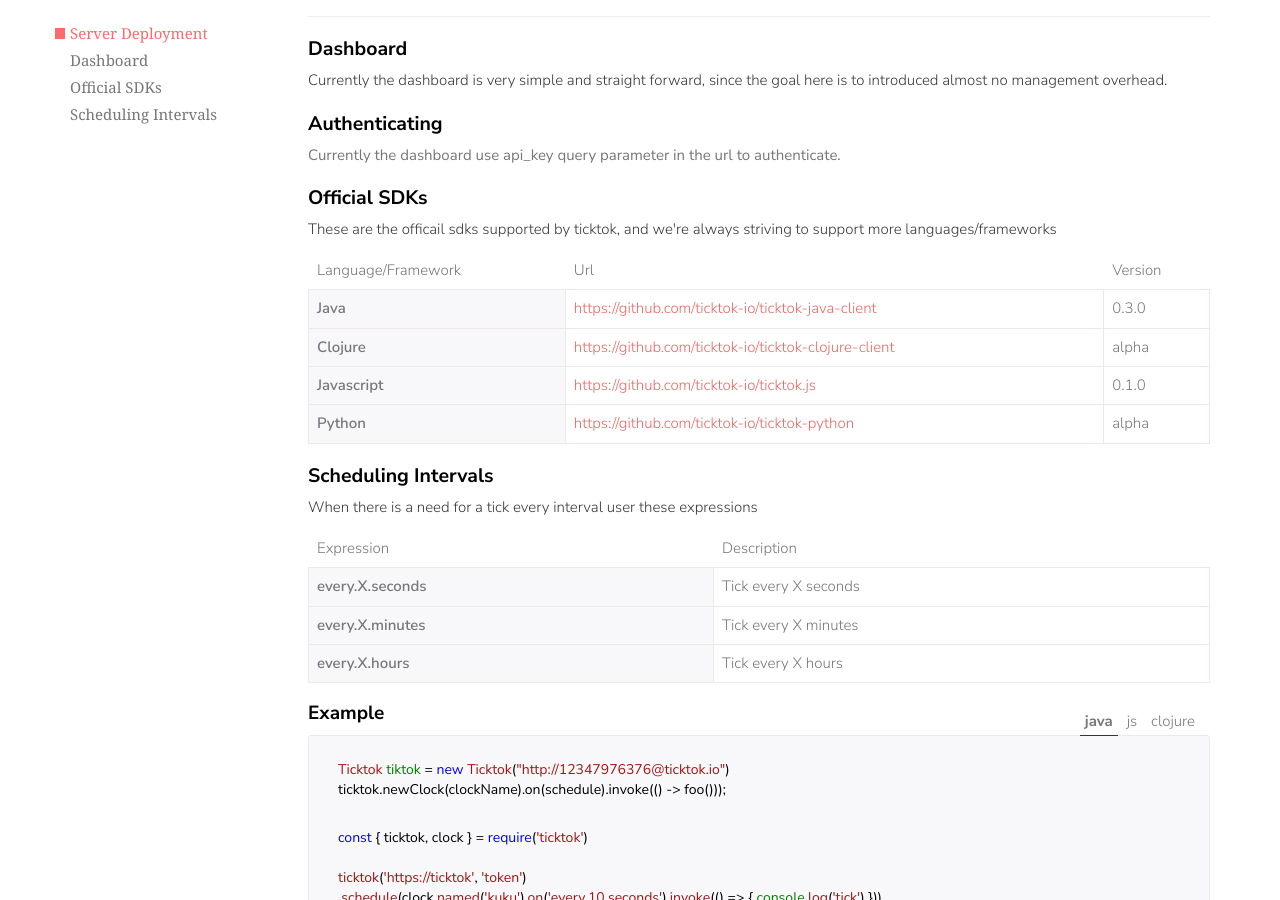
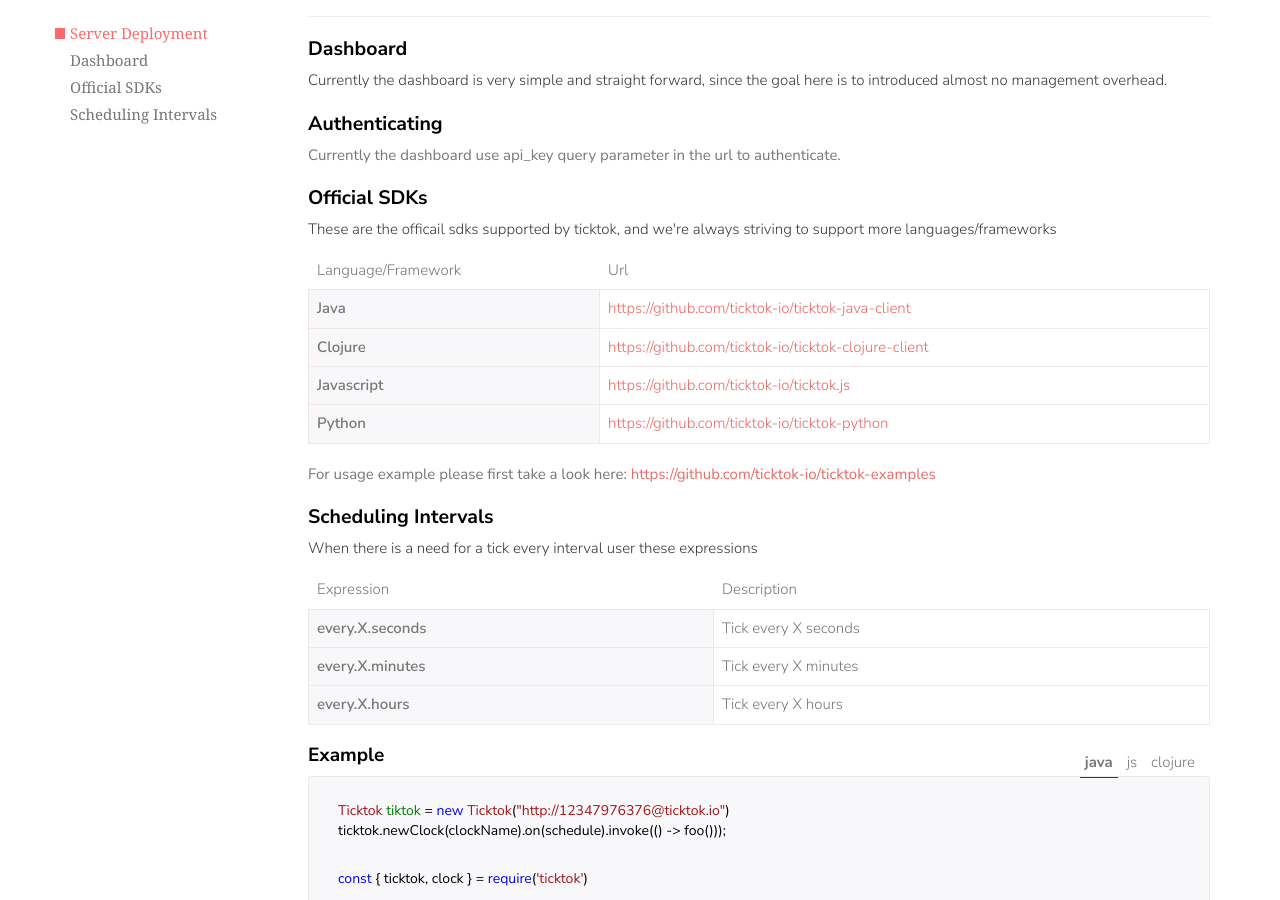
Before and after one commit to ticktok-io/ticktok-io.github.io.old, a Jekyll site: the page built from docs.html, in a window 1280 px wide and 900 px high, scrolled down 911 px. Built offline with Jekyll 4.4.1, drawn with Linux system fonts in a browser that asks for light colours; nearby versions of some CDN libraries; some web fonts are replaced.

Commit message:
Updated sdks doc

```diff
--- a/_includes/docs/0.2.x/official_sdks.html
+++ b/_includes/docs/0.2.x/official_sdks.html
@@ -5,27 +5,23 @@
     <tr>
       <th>Language/Framework</th>
       <th>Url</th>
-      <th>Version</th>
     </tr>
     <tr>
       <td>Java</td>
       <td><a href="https://github.com/ticktok-io/ticktok-java-client">https://github.com/ticktok-io/ticktok-java-client</a></td>
-      <td>0.3.0</td>
     </tr>
     <tr>
       <td>Clojure</td>
       <td><a href="https://github.com/ticktok-io/ticktok-clojure-client">https://github.com/ticktok-io/ticktok-clojure-client</a></td>
-      <td>alpha</td>
     </tr>
     <tr>
       <td>Javascript</td>
       <td><a href="https://github.com/ticktok-io/ticktok-js-client">https://github.com/ticktok-io/ticktok.js</a></td>
-      <td>0.1.0</td>
     </tr>
     <tr>
       <td>Python</td>
       <td><a href="https://github.com/ticktok-io/ticktok-python-client">https://github.com/ticktok-io/ticktok-python</a></td>
-      <td>alpha</td>
     </tr>
   </table>
+  For usage example please first take a look here: <a href="https://github.com/ticktok-io/ticktok-examples">https://github.com/ticktok-io/ticktok-examples</a>
 </section>
--- a/_includes/docs/0.2.x/schedule_interval_js.html
+++ b/_includes/docs/0.2.x/schedule_interval_js.html
@@ -1,4 +1,4 @@
 const { ticktok, clock } = require('ticktok')
 
 ticktok('https://ticktok', 'token')
-.schedule(clock.named('kuku').on('every.10.seconds').invoke(() => { console.log('tick') }))
+  .schedule(clock.named('kuku').on('every.10.seconds').invoke(() => { console.log('tick') }))
```
